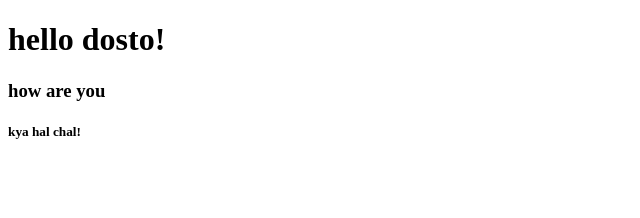
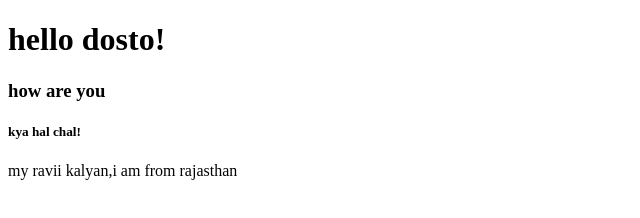
Before and after one commit to Ravi-14042023/html-git, a plain HTML site: page index.html in a window 1280 px wide. Shown: the whole page, without its empty margins (0-640 px from the left). Drawn offline with Linux system fonts and the light colour scheme.

Commit message:
Add paragraph about Ravi Kalyan from Rajasthan

```diff
--- a/index.html
+++ b/index.html
@@ -9,5 +9,6 @@
     <h1>hello dosto!</h1>
     <h3>how are you</h3>
     <h5>kya hal chal!</h5>
+    <p>my ravii kalyan,i am from rajasthan</p>
 </body>
 </html>
```
